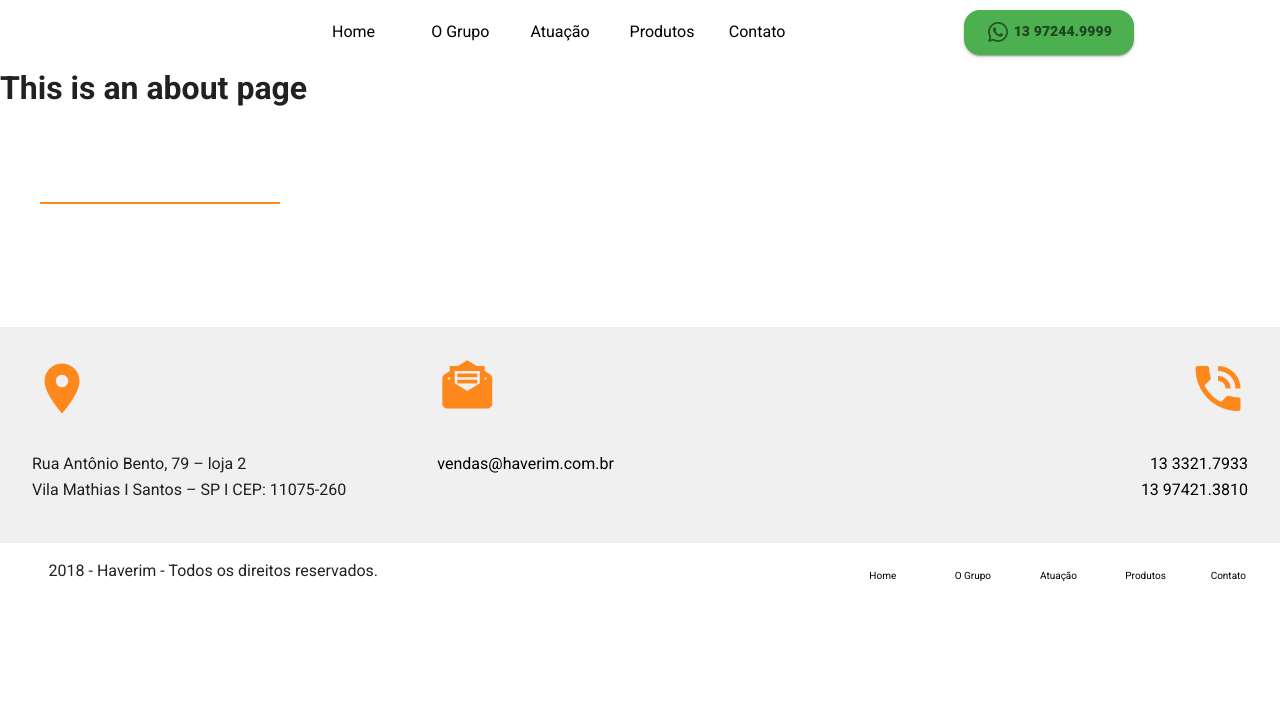
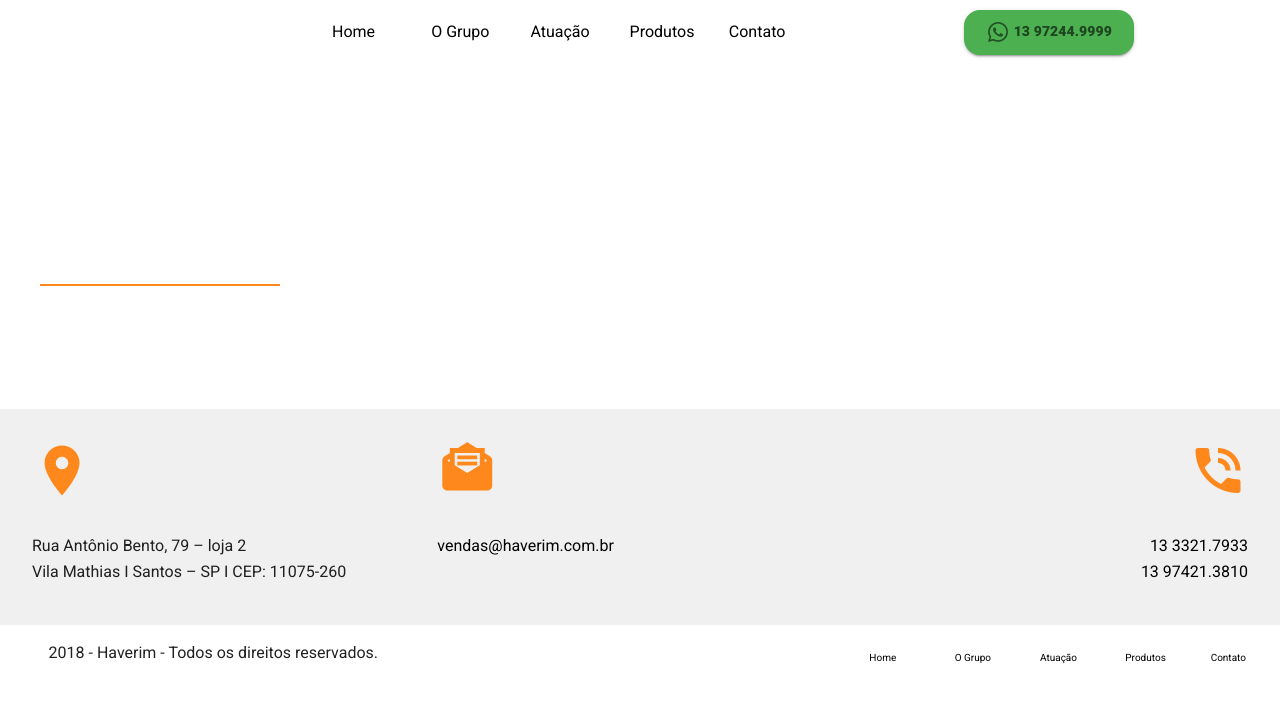
Before and after one commit to mateusfnogueira/frontEnd-Haverin-vuejs, a Vue app: page /contato in a window 1280 px wide. Shown: the top 702 px of the page. Built offline with nearby package versions, Linux system fonts and the light colour scheme.

Commit message:
configurando vue-router

```diff
--- a/src/router/index.js
+++ b/src/router/index.js
@@ -12,8 +12,8 @@ const routes = [
   },
   {
     path: '/contato',
-    name: 'Contato',
-    component: () => import(/* webpackChunkName: "about" */ '../views/Contato.vue')
+    name: 'Contact',
+    component: () => import(/* webpackChunkName: "contact" */ '../views/Contato.vue')
   }
 ]
 
--- a/src/views/Contato.vue
+++ b/src/views/Contato.vue
@@ -1,5 +1,15 @@
 <template>
-  <div class="about">
-    <h1>This is an about page</h1>
+  <div class="contact">
+
   </div>
 </template>
+
+<script>
+export default {
+
+}
+</script>
+
+<style>
+
+</style>
```
